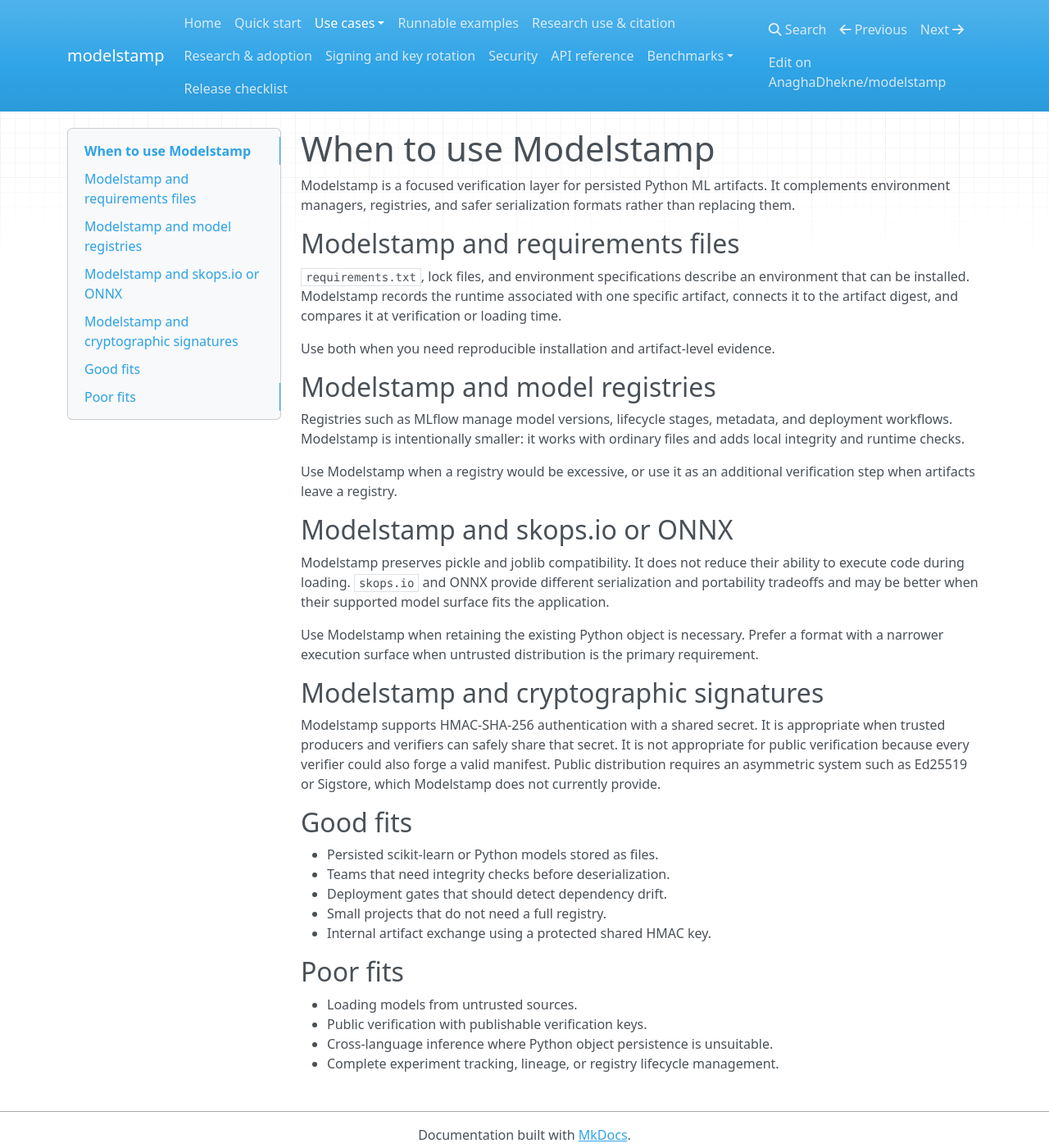
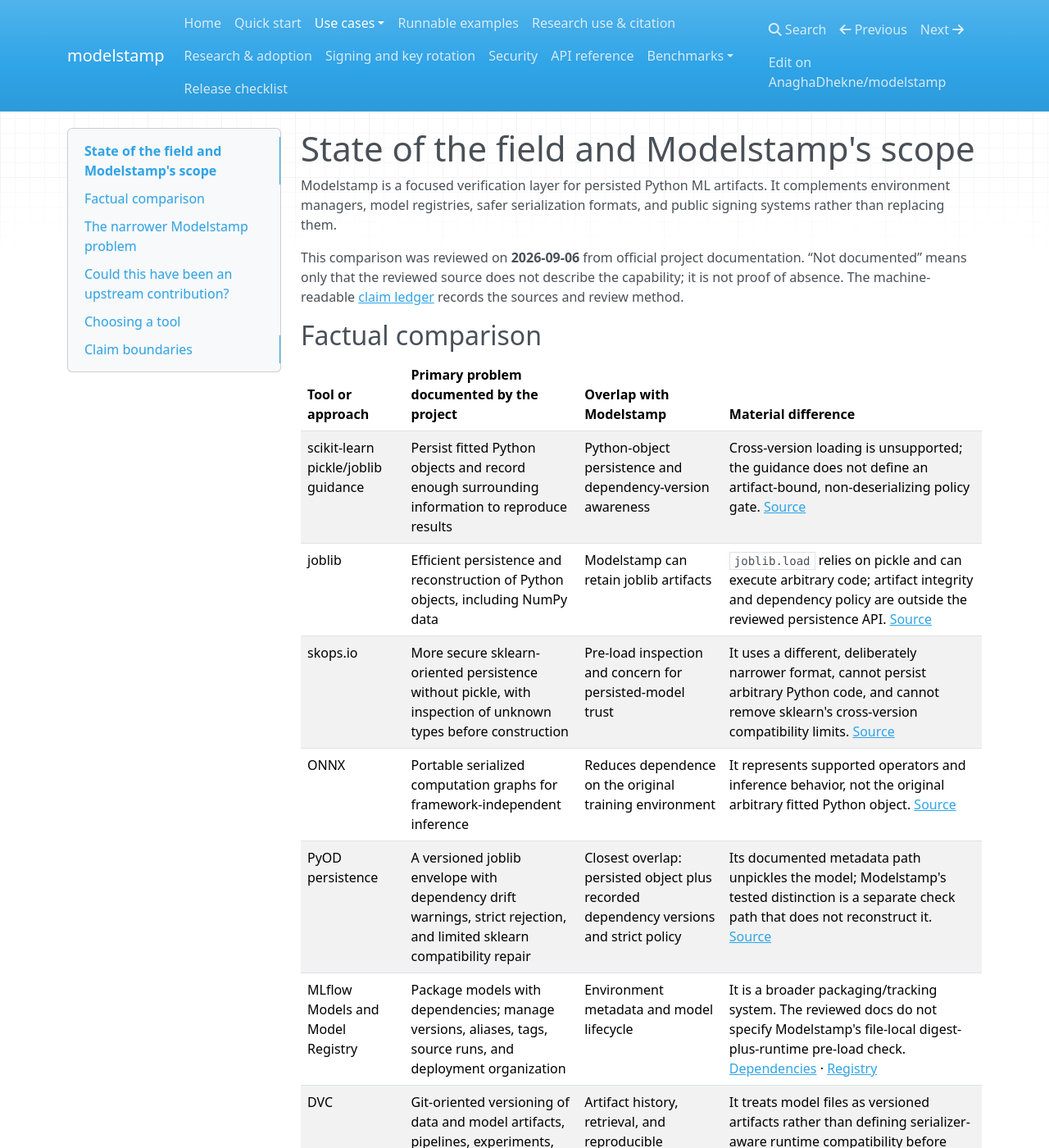
Before and after one commit to AnaghaDhekne/modelstamp, an MkDocs documentation site: the page built from docs/comparisons.md, in a window 1280 px wide and 1400 px high. Shown: the whole window at 82% size. Built offline with MkDocs 1.6.1, drawn with Linux system fonts in a browser that asks for light colours; nearby versions of some CDN libraries; some of the changed text lies outside the part shown.

Commit message:
docs: add state-of-the-field evidence collection (#54)
* docs: add state-of-field comparison

* docs: link state-of-field evidence

* research: add state-of-field methodology

* research: add state-of-field claim ledger

* research: add evidence-ledger validator

```diff
--- a/docs/comparisons.md
+++ b/docs/comparisons.md
@@ -1,57 +1,78 @@
-# When to use Modelstamp
+# State of the field and Modelstamp's scope
 
 Modelstamp is a focused verification layer for persisted Python ML artifacts.
-It complements environment managers, registries, and safer serialization
-formats rather than replacing them.
+It complements environment managers, model registries, safer serialization
+formats, and public signing systems rather than replacing them.
 
-## Modelstamp and requirements files
+This comparison was reviewed on **2026-09-06** from official project
+documentation. “Not documented” means only that the reviewed source does not
+describe the capability; it is not proof of absence. The machine-readable
+[claim ledger](https://github.com/AnaghaDhekne/modelstamp/tree/main/research/state_of_field)
+records the sources and review method.
 
-`requirements.txt`, lock files, and environment specifications describe an
-environment that can be installed. Modelstamp records the runtime associated
-with one specific artifact, connects it to the artifact digest, and compares it
-at verification or loading time.
+## Factual comparison
 
-Use both when you need reproducible installation and artifact-level evidence.
+| Tool or approach | Primary problem documented by the project | Overlap with Modelstamp | Material difference |
+|---|---|---|---|
+| scikit-learn pickle/joblib guidance | Persist fitted Python objects and record enough surrounding information to reproduce results | Python-object persistence and dependency-version awareness | Cross-version loading is unsupported; the guidance does not define an artifact-bound, non-deserializing policy gate. [Source](https://scikit-learn.org/stable/model_persistence.html) |
+| joblib | Efficient persistence and reconstruction of Python objects, including NumPy data | Modelstamp can retain joblib artifacts | `joblib.load` relies on pickle and can execute arbitrary code; artifact integrity and dependency policy are outside the reviewed persistence API. [Source](https://joblib.readthedocs.io/en/stable/generated/joblib.load.html) |
+| skops.io | More secure sklearn-oriented persistence without pickle, with inspection of unknown types before construction | Pre-load inspection and concern for persisted-model trust | It uses a different, deliberately narrower format, cannot persist arbitrary Python code, and cannot remove sklearn's cross-version compatibility limits. [Source](https://skops.readthedocs.io/en/stable/persistence.html) |
+| ONNX | Portable serialized computation graphs for framework-independent inference | Reduces dependence on the original training environment | It represents supported operators and inference behavior, not the original arbitrary fitted Python object. [Source](https://onnx.ai/onnx/intro/concepts.html) |
+| PyOD persistence | A versioned joblib envelope with dependency drift warnings, strict rejection, and limited sklearn compatibility repair | Closest overlap: persisted object plus recorded dependency versions and strict policy | Its documented metadata path unpickles the model; Modelstamp's tested distinction is a separate check path that does not reconstruct it. [Source](https://pyod.readthedocs.io/en/latest/model_persistence.html) |
+| MLflow Models and Model Registry | Package models with dependencies; manage versions, aliases, tags, source runs, and deployment organization | Environment metadata and model lifecycle | It is a broader packaging/tracking system. The reviewed docs do not specify Modelstamp's file-local digest-plus-runtime pre-load check. [Dependencies](https://mlflow.org/docs/latest/ml/model/dependencies/) · [Registry](https://mlflow.org/docs/latest/ml/model-registry/workflow/) |
+| DVC | Git-oriented versioning of data and model artifacts, pipelines, experiments, and remote storage | Artifact history, retrieval, and reproducible workflow context | It treats model files as versioned artifacts rather than defining serializer-aware runtime compatibility before model reconstruction. [Source](https://dvc.org/doc/user-guide) |
+| Sigstore | Identity-based signing and verification of software artifacts with transparency logging | Strong artifact authenticity and integrity | It does not decide which Python ML dependencies are relevant or orchestrate a model loader. Modelstamp's current shared-secret HMAC is not a substitute for Sigstore's public-verification model. [Source](https://docs.sigstore.dev/about/overview/) |
 
-## Modelstamp and model registries
+## The narrower Modelstamp problem
 
-Registries such as MLflow manage model versions, lifecycle stages, metadata,
-and deployment workflows. Modelstamp is intentionally smaller: it works with
-ordinary files and adds local integrity and runtime checks.
+Modelstamp keeps an existing pickle or joblib artifact, creates a sidecar that
+binds a digest to selected runtime evidence, and exposes verification before
+deserialization. Its strict load path can reject a known integrity or dependency
+condition before invoking the serializer.
 
-Use Modelstamp when a registry would be excessive, or use it as an additional
-verification step when artifacts leave a registry.
+That combination matters only when retaining the Python object is a requirement.
+If the model can be represented by ONNX, or if skops supports the full object
+graph, those formats can reduce the loading risk rather than merely gate it.
+Modelstamp does **not** make pickle/joblib safe for untrusted input.
 
-## Modelstamp and skops.io or ONNX
+## Could this have been an upstream contribution?
 
-Modelstamp preserves pickle and joblib compatibility. It does not reduce their
-ability to execute code during loading. `skops.io` and ONNX provide different
-serialization and portability tradeoffs and may be better when their supported
-model surface fits the application.
+The following is **maintainer analysis**, not a claim made by the compared
+projects.
 
-Use Modelstamp when retaining the existing Python object is necessary. Prefer
-a format with a narrower execution surface when untrusted distribution is the
-primary requirement.
+| Possible upstream home | What could plausibly be contributed | Why that alone may not satisfy Modelstamp's scope |
+|---|---|---|
+| joblib or scikit-learn | Optional environment metadata, warnings, or a companion verification API | A generic serializer or estimator library would need to adopt model-relevance policy, sidecar lifecycle, signing semantics, and support responsibilities beyond its current persistence guidance. Modelstamp also targets third-party estimator ecosystems. |
+| skops | Runtime metadata and stricter cross-version checks | This would be valuable for `.skops` files, but would not preserve existing pickle/joblib artifacts or arbitrary fitted Python objects. Integration remains complementary. |
+| PyOD | A header-only inspection API and artifact authentication | PyOD is the closest technical home for the tested PyOD detector case. Modelstamp additionally aims to be estimator-library-neutral and file-local. The existing controlled experiment should remain the evidence for the ordering distinction. |
+| MLflow | A model flavor, plugin, or deployment hook that invokes Modelstamp verification | This could provide a useful integration, but users of standalone files would inherit an unnecessary tracking/registry stack if it were the only implementation. |
+| DVC | A pipeline stage or check that runs Modelstamp | DVC can orchestrate and version the evidence, but the model-relevance and serializer-boundary logic would still need a dedicated component. |
+| ONNX | Additional metadata conventions or validation | It would apply after accepting graph conversion and would not cover the requirement to retain arbitrary Python model state. |
+| Sigstore | Model artifact signing conventions | Sigstore can strengthen publisher identity and public verification, but a separate layer must still capture dependency evidence and decide whether to invoke a Python loader. |
 
-## Modelstamp and cryptographic signatures
+The practical conclusion is not that upstream contribution was impossible.
+Several integrations are sensible. A separate small package was justified by
+the intersection of three constraints: ordinary file workflows, multiple
+Python estimator ecosystems, and a policy decision before deserialization.
 
-Modelstamp supports HMAC-SHA-256 authentication with a shared secret. It is
-appropriate when trusted producers and verifiers can safely share that secret.
-It is not appropriate for public verification because every verifier could
-also forge a valid manifest. Public distribution requires an asymmetric system
-such as Ed25519 or Sigstore, which Modelstamp does not currently provide.
+## Choosing a tool
 
-## Good fits
+- Choose skops.io or ONNX when changing format is acceptable and their supported
+  model surface fits.
+- Choose MLflow or DVC when lifecycle, lineage, experiment management, or remote
+  artifact organization is the main requirement.
+- Choose Sigstore when public publisher identity and independently verifiable
+  signatures are required.
+- Add Modelstamp when a trusted pickle/joblib workflow must retain its Python
+  object and needs file-local integrity and relevant dependency checks before
+  loading.
+- Combine them when requirements cross these boundaries; they solve different
+  layers of the problem.
 
-- Persisted scikit-learn or Python models stored as files.
-- Teams that need integrity checks before deserialization.
-- Deployment gates that should detect dependency drift.
-- Small projects that do not need a full registry.
-- Internal artifact exchange using a protected shared HMAC key.
+## Claim boundaries
 
-## Poor fits
-
-- Loading models from untrusted sources.
-- Public verification with publishable verification keys.
-- Cross-language inference where Python object persistence is unsuitable.
-- Complete experiment tracking, lineage, or registry lifecycle management.
+Modelstamp does not detect malware, guarantee semantic compatibility when
+versions match, capture a complete execution environment, prevent replay by
+itself, provide public-key identity, or replace experiment tracking and model
+registries. The [reproducible research evidence](reproducible-evidence.md)
+documents the narrower tested claims.
```
Also changed, not shown: docs/research-adoption.md (+1 -0 lines), research/state_of_field/README.md (added, +69 -0 lines), 2 other files.
